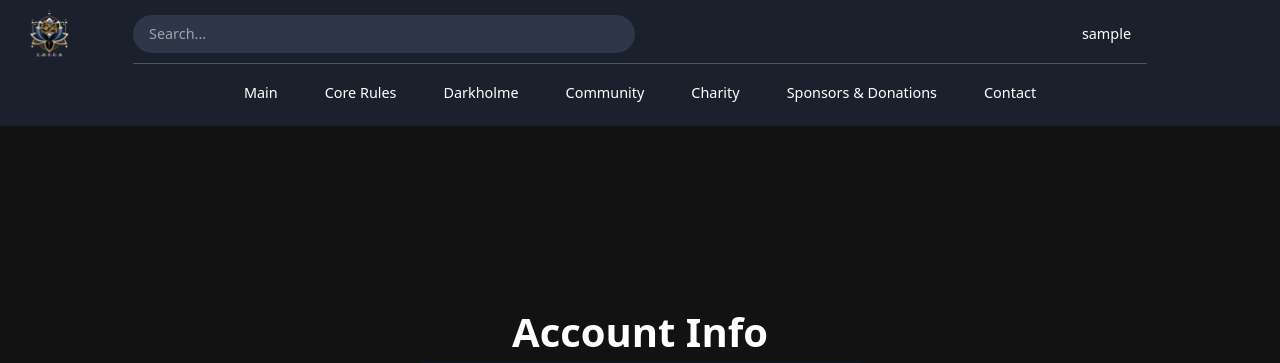
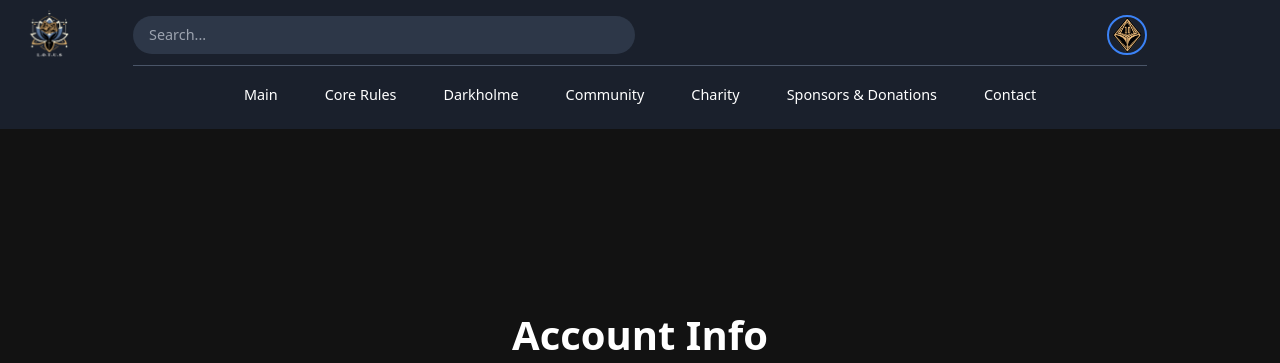
Before and after one commit to boonewh/lotusrpg, a Flask app: page /account in a window 1280 px wide. Shown: the top 363 px of the page. Run offline with Flask 3, Linux system fonts and the light colour scheme; the visitor is signed in with stand-in values (Sample User, id 1); some libraries are stand-ins or nearby versions.

Commit message:
one more small change to look of site

```diff
--- a/lotusrpg/templates/base.html
+++ b/lotusrpg/templates/base.html
@@ -20,7 +20,11 @@
                 </div>
                 <div class="auth-links">
                     {% if current_user.is_authenticated %}
-                        <a href="{{ url_for('users.account') }}" class="nav-link">{{ current_user.username }}</a>
+                    <a href="{{ url_for('users.account') }}" class="block">
+                        <img class="w-10 h-10 rounded-full border-2 border-blue-500"
+                             src="{{ url_for('static', filename='profile_pics/' + current_user.image_file) }}"
+                             alt="Profile Picture">
+                    </a>
                     {% else %}
                         <a href="{{ url_for('users.register') }}" class="nav-link">Register</a>
                         <a href="{{ url_for('users.login') }}" class="nav-link">Login</a>
```
